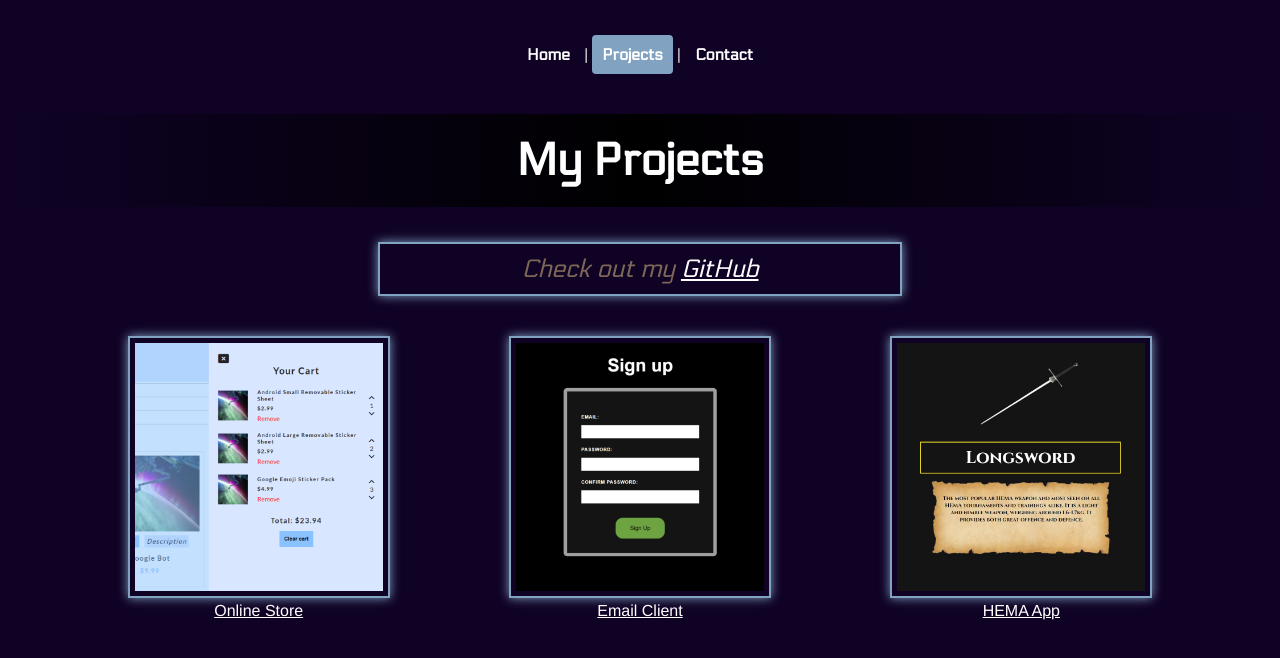
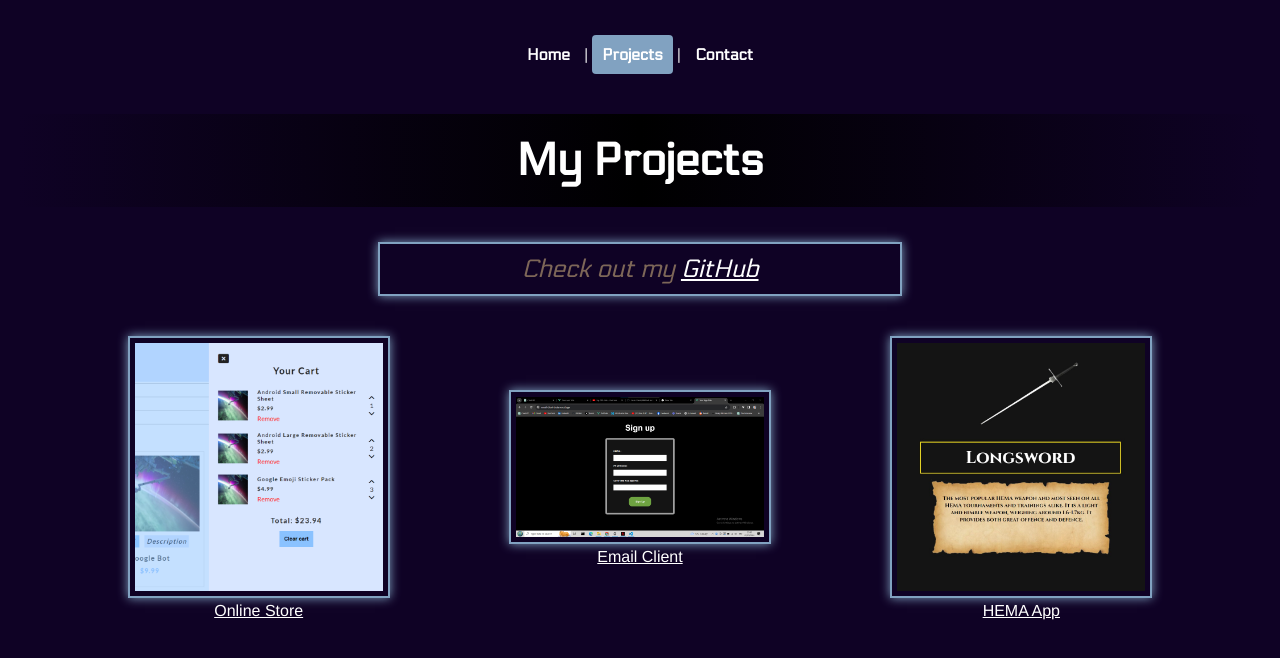
Before and after one commit to cerovina/Website-Vue-Router, a Vue app: page /projects in a window 1280 px wide. Shown: the top 658 px of the page. Built offline with nearby package versions, Linux system fonts and the light colour scheme.

Commit message:
Minor style changes

```diff
--- a/src/views/ProjectsView.vue
+++ b/src/views/ProjectsView.vue
@@ -15,7 +15,7 @@
             <a class="link" href="https://cerovina.github.io/Task-Online-Store/">Online Store</a>
           </div>
           <div class="grid-item">
-            <img class="img1" src="@/assets/pearL.png" alt="PearLink App">
+            <img class="img1" src="@/assets/pear2.png" alt="PearLink App">
             <br>
             <a class="link" href="https://email-client-theta.vercel.app/">Email Client</a>
           </div>
```
Also changed, not shown: src/assets/pear2.png (added), src/assets/pearL.png (deleted).
